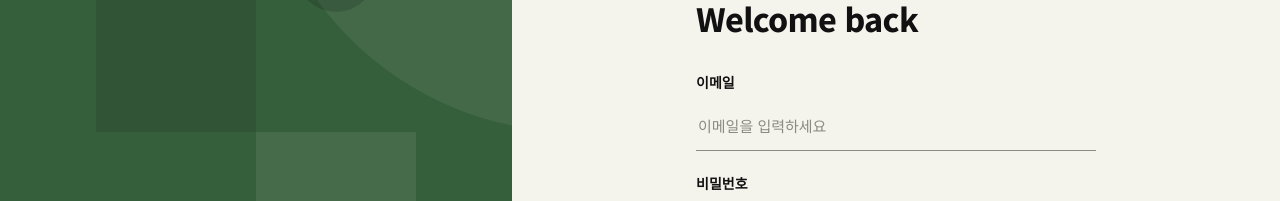
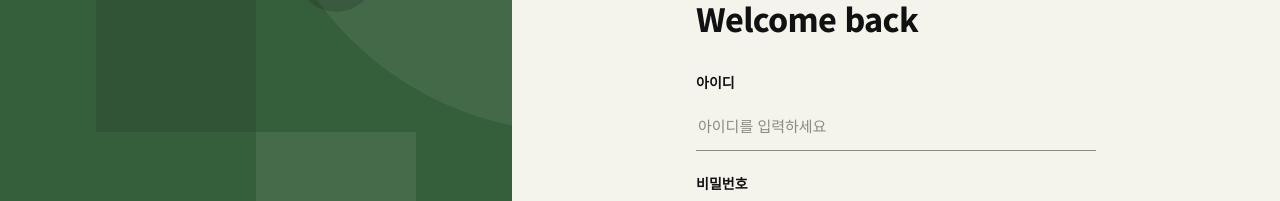
Before and after one commit to JangSengJu/3J-FE, a React (Vite) app: page / in a window 1280 px wide. Shown: the part 188-389 px from the top of the page. Built offline with nearby package versions, Linux system fonts and the light colour scheme.

Commit message:
feat: 이메일 대신 아이디 기반 로그인/회원가입으로 변경

```diff
--- a/src/App.tsx
+++ b/src/App.tsx
@@ -5,14 +5,14 @@ import RecommendPage from './pages/RecommendPage'
 import Nav, { type Tab } from './pages/Nav'
 
 function App() {
-  const [email, setEmail] = useState<string | null>(null)
+  const [userId, setUserId] = useState<string | null>(null)
   const [tab, setTab] = useState<Tab>('dashboard')
 
-  if (!email) return <AuthPage onAuth={setEmail} />
+  if (!userId) return <AuthPage onAuth={setUserId} />
 
   return (
     <div className="c-page">
-      <Nav tab={tab} onTab={setTab} email={email} onLogout={() => setEmail(null)} />
+      <Nav tab={tab} onTab={setTab} userId={userId} onLogout={() => setUserId(null)} />
       {tab === 'dashboard' ? (
         <ResourceDashboard onAnalyze={() => setTab('recommend')} />
       ) : (
--- a/src/pages/AuthPage.tsx
+++ b/src/pages/AuthPage.tsx
@@ -1,7 +1,7 @@
 import { useState, type FormEvent } from 'react'
 
 interface Props {
-  onAuth: (email: string) => void
+  onAuth: (userId: string) => void
 }
 
 function Intro() {
@@ -29,13 +29,13 @@ function Intro() {
 
 export default function AuthPage({ onAuth }: Props) {
   const [signUp, setSignUp] = useState(false)
-  const [email, setEmail] = useState('')
+  const [userId, setUserId] = useState('')
   const [password, setPassword] = useState('')
   const label = signUp ? '회원가입' : '로그인'
 
   const submit = (e: FormEvent) => {
     e.preventDefault()
-    onAuth(email)
+    onAuth(userId)
   }
 
   return (
@@ -46,8 +46,8 @@ export default function AuthPage({ onAuth }: Props) {
         <h1 className="c-welcome">{signUp ? 'Create an account' : 'Welcome back'}</h1>
         <form onSubmit={submit}>
           <div>
-            <label className="c-label" htmlFor="email">이메일</label>
-            <input id="email" className="c-input" type="email" placeholder="이메일을 입력하세요" required value={email} onChange={(e) => setEmail(e.target.value)} />
+            <label className="c-label" htmlFor="userId">아이디</label>
+            <input id="userId" className="c-input" type="text" autoComplete="username" placeholder="아이디를 입력하세요" required value={userId} onChange={(e) => setUserId(e.target.value)} />
           </div>
           <div>
             <label className="c-label" htmlFor="password">비밀번호</label>
--- a/src/pages/Nav.tsx
+++ b/src/pages/Nav.tsx
@@ -3,11 +3,11 @@ export type Tab = 'dashboard' | 'recommend'
 interface Props {
   tab: Tab
   onTab: (tab: Tab) => void
-  email: string
+  userId: string
   onLogout: () => void
 }
 
-export default function Nav({ tab, onTab, email, onLogout }: Props) {
+export default function Nav({ tab, onTab, userId, onLogout }: Props) {
   return (
     <nav className="c-nav">
       <div className="c-tabs">
@@ -19,7 +19,7 @@ export default function Nav({ tab, onTab, email, onLogout }: Props) {
         </button>
       </div>
       <div className="c-user">
-        <span>{email}</span>
+        <span>{userId}</span>
         <button type="button" className="c-btn" onClick={onLogout}>
           로그아웃
         </button>
```
